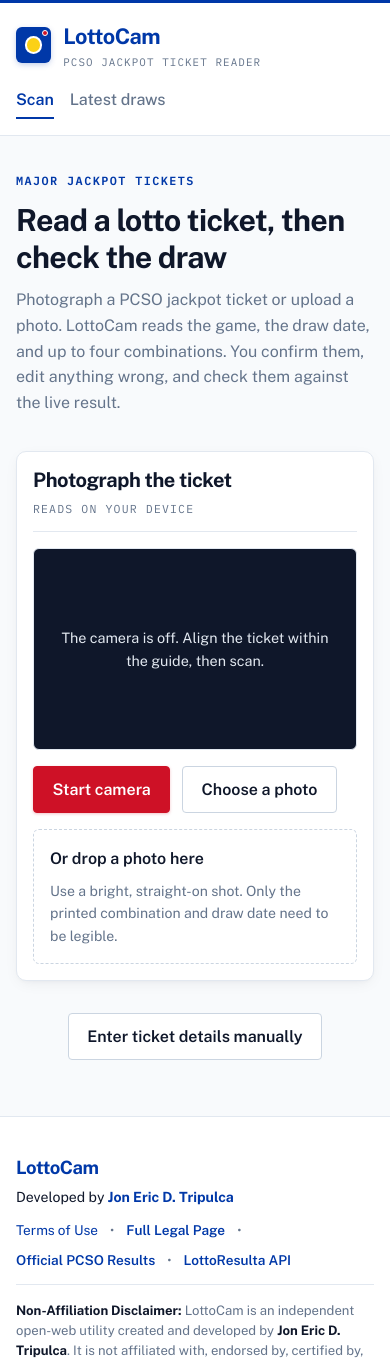
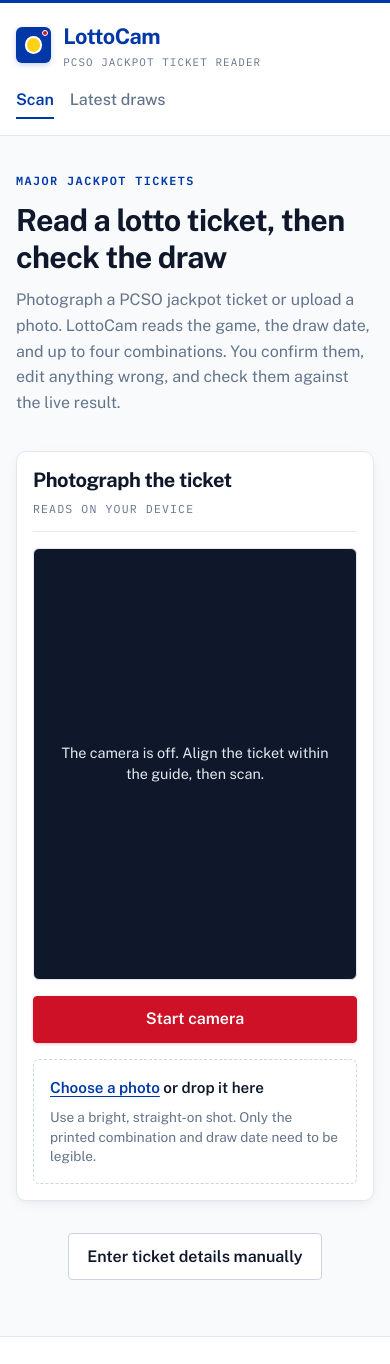
Before and after one commit to eriXtrip/LottoCam, a React (Vite) app: page / in a window 390 px wide. Shown: the top 1364 px of the page. Built offline with nearby package versions, Linux system fonts and the light colour scheme.

Commit message:
feat: edit UI capture panel component for LottoCam

```diff
--- a/src/components/CapturePanel.jsx
+++ b/src/components/CapturePanel.jsx
@@ -130,15 +130,22 @@
 
   function pickFile(event) {
     const file = event.target.files?.[0]
-    if (file) onImage(file)
+    if (file) {
+      if (streaming) stopCamera()
+      onImage(file)
+    }
     event.target.value = ''
   }
 
   function handleDrop(event) {
     event.preventDefault()
     setDragging(false)
+    if (disabled) return
     const file = event.dataTransfer.files?.[0]
-    if (file && file.type.startsWith('image/')) onImage(file)
+    if (file && file.type.startsWith('image/')) {
+      if (streaming) stopCamera()
+      onImage(file)
+    }
   }
 
   return (
@@ -193,9 +200,6 @@
             {starting ? 'Opening camera…' : 'Start camera'}
           </button>
         )}
-        <button type="button" className="btn btn--ghost" onClick={() => fileRef.current?.click()} disabled={disabled}>
-          Choose a photo
-        </button>
         <input
           ref={fileRef}
           type="file"
@@ -206,21 +210,28 @@
         />
       </div>
 
-      <div
+      <button
+        type="button"
         className={dragging ? 'capture-drop is-dragging' : 'capture-drop'}
+        onClick={() => {
+          if (!disabled) fileRef.current?.click()
+        }}
         onDragOver={(event) => {
           event.preventDefault()
-          setDragging(true)
+          if (!disabled) setDragging(true)
         }}
         onDragLeave={() => setDragging(false)}
         onDrop={handleDrop}
+        disabled={disabled}
       >
-        <span className="capture-drop__label">Or drop a photo here</span>
+        <span className="capture-drop__label">
+          <span className="capture-drop__action">Choose a photo</span> or drop it here
+        </span>
         <span className="capture-drop__hint">
           Use a bright, straight-on shot. Only the printed combination and draw date need to be
           legible.
         </span>
-      </div>
+      </button>
 
       {error ? (
         <div className="status status--error" role="alert">
--- a/src/styles/app.css
+++ b/src/styles/app.css
@@ -446,7 +446,13 @@
   place-items: center;
 }
 
-.capture-stage video,
+.capture-stage video {
+  width: 100%;
+  height: 100%;
+  object-fit: cover;
+  display: block;
+}
+
 .capture-stage img {
   width: 100%;
   height: 100%;
@@ -459,6 +465,7 @@
   font-size: 0.9rem;
   text-align: center;
   padding: var(--s-4);
+  line-height: 1.45;
 }
 
 .capture-actions {
@@ -469,25 +476,67 @@
 }
 
 .capture-drop {
+  width: 100%;
   margin-top: var(--s-4);
-  border: 1px dashed var(--line-strong);
+  border: 1.5px dashed var(--line-strong);
   border-radius: var(--r-sm);
   padding: var(--s-4);
   display: grid;
   gap: var(--s-2);
   justify-items: start;
+  text-align: left;
   background: var(--white);
-  transition: border-color 0.15s ease, background-color 0.15s ease;
+  font: inherit;
+  color: inherit;
+  cursor: pointer;
+  transition:
+    border-color 120ms ease,
+    background-color 120ms ease,
+    box-shadow 120ms ease;
+}
+
+.capture-drop:hover:not(:disabled) {
+  border-color: var(--royal-blue);
+  background: var(--royal-blue-wash);
+}
+
+.capture-drop:focus-visible {
+  outline: none;
+  box-shadow: var(--focus);
+  border-color: var(--royal-blue);
+}
+
+.capture-drop.is-dragging {
+  border-style: solid;
+  border-color: var(--royal-blue);
+  background: var(--royal-blue-wash);
+}
+
+.capture-drop:disabled {
+  opacity: 0.55;
+  cursor: not-allowed;
 }
 
 .capture-drop__label {
   font-weight: 600;
   color: var(--ink);
+  font-size: 0.95rem;
+}
+
+.capture-drop__action {
+  color: var(--royal-blue);
+  text-decoration: underline;
+  text-underline-offset: 3px;
+}
+
+.capture-drop:hover:not(:disabled) .capture-drop__action {
+  color: var(--royal-blue-hover);
 }
 
 .capture-drop__hint {
   color: var(--ink-soft);
-  font-size: 0.88rem;
+  font-size: 0.85rem;
+  line-height: 1.45;
 }
 
 /* Fields ******************************************************************/
@@ -969,6 +1018,14 @@
   .draw-list {
     grid-template-columns: minmax(0, 1fr);
   }
+
+  .capture-stage {
+    aspect-ratio: 3 / 4;
+    max-width: 480px;
+    margin-inline: auto;
+    min-height: 380px;
+    max-height: 68vh;
+  }
 }
 
 .draw-actions {
@@ -1117,6 +1174,11 @@
   .numinput {
     width: 3rem;
   }
+
+  .capture-actions .btn {
+    flex: 1 1 0;
+    min-width: 130px;
+  }
 }
 
 /* Extracted fields fade in once, when the camera hands them over (MOTION 1). */
@@ -1137,10 +1199,6 @@
   }
 }
 
-.capture-drop.is-dragging {
-  border-color: var(--royal-blue);
-  background: var(--royal-blue-wash);
-}
 
 .status--spaced {
   margin-bottom: var(--s-5);
@@ -1177,6 +1235,7 @@
   z-index: 2;
 }
 
+/* Big screens (Default) */
 .ticket-guide__frame {
   position: relative;
   width: 70%;
@@ -1184,6 +1243,14 @@
   border: 1.5px dashed rgba(255, 255, 255, 0.7);
   border-radius: var(--r-sm);
   box-shadow: 0 0 0 9999px rgba(15, 23, 42, 0.5);
+}
+
+/* Small screens */
+@media (max-width: 767px) {
+  .ticket-guide__frame {
+    width: 90%;
+    height: 60%;
+  }
 }
 
 .ticket-guide__corner {
```
